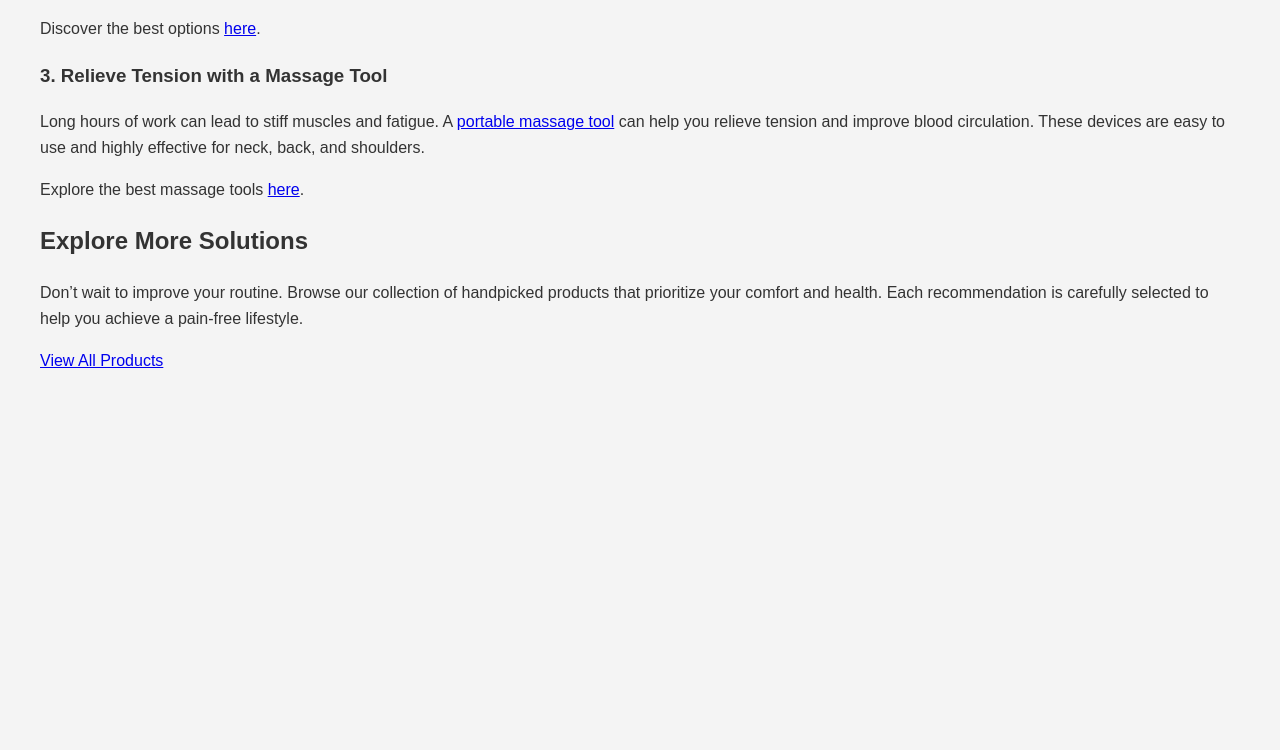
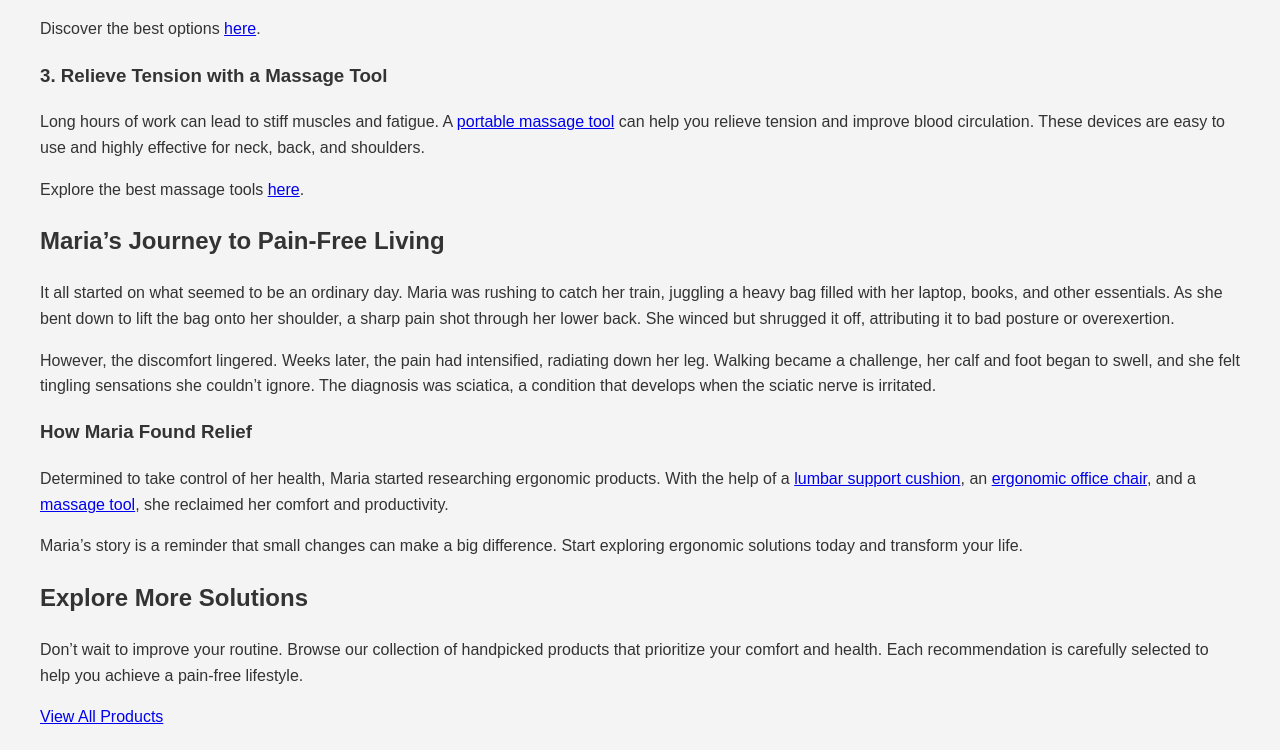
Before and after one commit to Toni-Mag/Toni-Mag, a Flask app: page / in a window 1280 px wide. Shown: the part 1758-2508 px from the top of the page. Before the commit the page ends 2126 px from the top, so only its background shows below. Run offline with Flask 2, Linux system fonts and the light colour scheme.

```diff
--- a/app.py
+++ b/app.py
@@ -1,6 +1,11 @@
 from flask import Flask, render_template
 
 app = Flask(__name__)
+
+@app.route("/maria_story")
+def maria_story():
+    return render_template("maria_story.html")
+
 
 # Функция за обновяване на броя на посетителите
 def update_database():
--- a/templates/home.html
+++ b/templates/home.html
@@ -3,8 +3,8 @@
 <head>
     <meta charset="UTF-8">
     <meta name="viewport" content="width=device-width, initial-scale=1.0">
-    <meta name="description" content="Discover the essential features to look for in ergonomic tools to ensure comfort and avoid pain during prolonged use.">
-    <meta name="keywords" content="pain-free living, ergonomic chair, knee pillow, massage tools, back pain relief, office chair for home, healthy routine">
+    <meta name="description" content="Discover the essential ergonomic tools to live pain-free. Learn how knee pillows, office chairs, and massage tools can improve your comfort and productivity.">
+    <meta name="keywords" content="pain-free living, ergonomic chair, knee pillow, massage tools, back pain relief, office chair for home, healthy routine, sciatica solutions, posture correction">
     <title>Transform Your Life with Pain-Free Solutions</title>
     <link rel="stylesheet" href="/static/styles.css">
     <!-- Google tag (gtag.js) -->
@@ -60,6 +60,22 @@
                 <p>Explore the best massage tools <a href="https://amzn.to/3ZNpODt" target="_blank">here</a>.</p>
             </article>
         </section>
+        <section class="story">
+            <h2>Maria’s Journey to Pain-Free Living</h2>
+            <p>
+                It all started on what seemed to be an ordinary day. Maria was rushing to catch her train, juggling a heavy bag filled with her laptop, books, and other essentials. As she bent down to lift the bag onto her shoulder, a sharp pain shot through her lower back. She winced but shrugged it off, attributing it to bad posture or overexertion.
+            </p>
+            <p>
+                However, the discomfort lingered. Weeks later, the pain had intensified, radiating down her leg. Walking became a challenge, her calf and foot began to swell, and she felt tingling sensations she couldn’t ignore. The diagnosis was sciatica, a condition that develops when the sciatic nerve is irritated.
+            </p>
+            <h3>How Maria Found Relief</h3>
+            <p>
+                Determined to take control of her health, Maria started researching ergonomic products. With the help of a <a href="https://amzn.to/3BHb8O8" target="_blank">lumbar support cushion</a>, an <a href="https://amzn.to/41M2Qzb" target="_blank">ergonomic office chair</a>, and a <a href="https://amzn.to/4gMVgIL" target="_blank">massage tool</a>, she reclaimed her comfort and productivity.
+            </p>
+            <p>
+                Maria’s story is a reminder that small changes can make a big difference. Start exploring ergonomic solutions today and transform your life.
+            </p>
+        </section>
         <section class="cta">
             <h2>Explore More Solutions</h2>
             <p>
```
